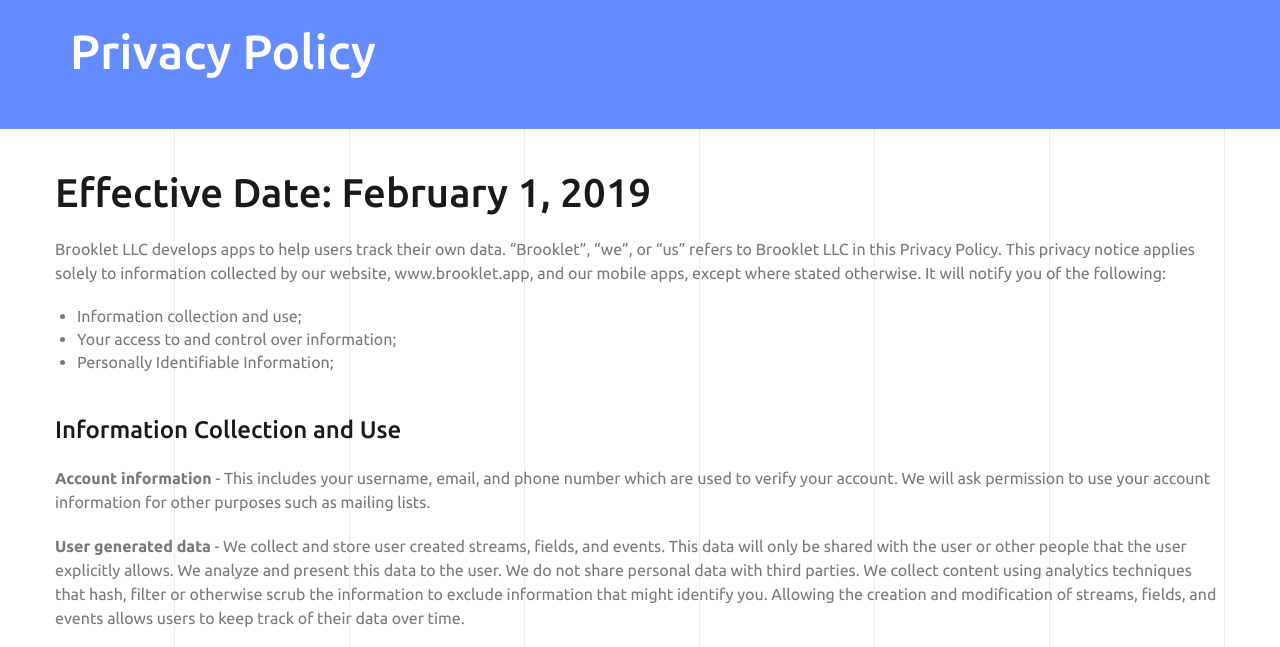
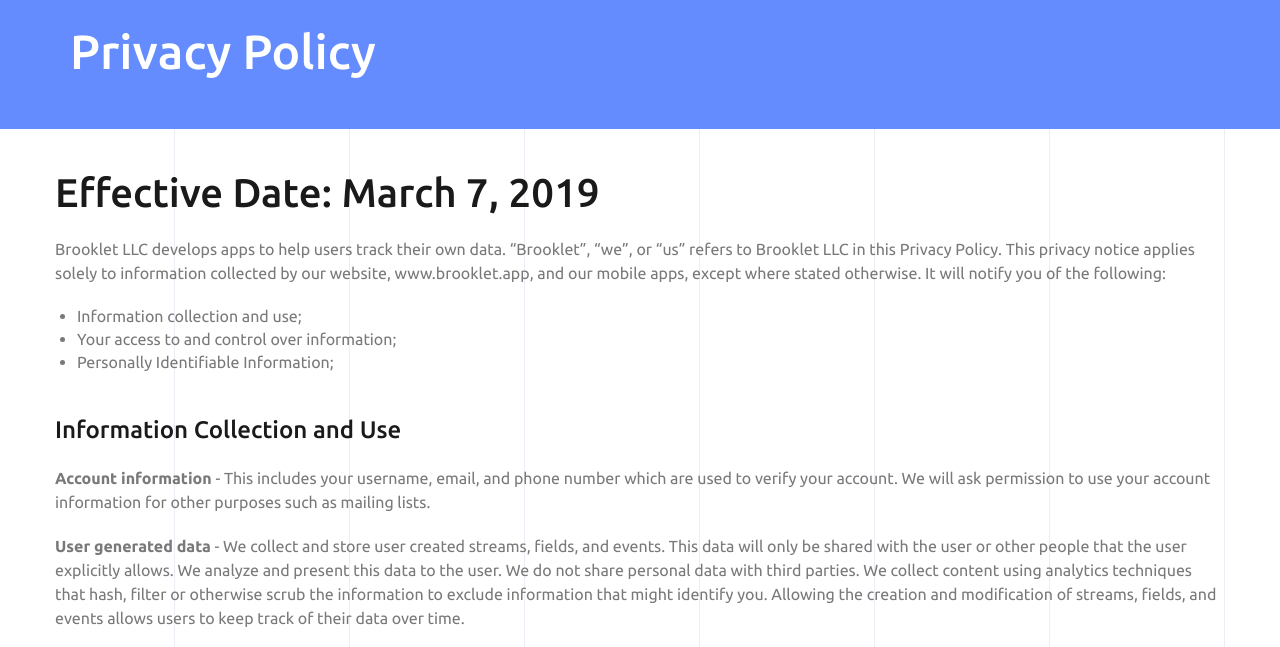
Before and after one commit to jimbol/brooklet-website, a website: page privacy.html in a window 1280 px wide. Shown: the part 101-748 px from the top of the page. Drawn offline with Linux system fonts and the light colour scheme.

Commit message:
update date on privacy policy

```diff
--- a/privacy.html
+++ b/privacy.html
@@ -124,7 +124,7 @@
                 <div id="features" class="container">
                     <div class="row">
                         <div class="main_screen">
-                          <h2 class="m-top-40">Effective Date:  February 1, 2019</h2>
+                          <h2 class="m-top-40">Effective Date:  March 7, 2019</h2>
                           <p class="m-top-20">Brooklet LLC develops apps to help users track their own data. “Brooklet”, “we”, or “us” refers to Brooklet LLC in this Privacy Policy. This privacy notice applies solely to information collected by our website, www.brooklet.app, and our mobile apps, except where stated otherwise. It will notify you of the following:</p>
                           <ul class="m-top-20" style="list-style-type: disc; padding-left: 22px">
                             <li>Information collection and use;</li>
```
